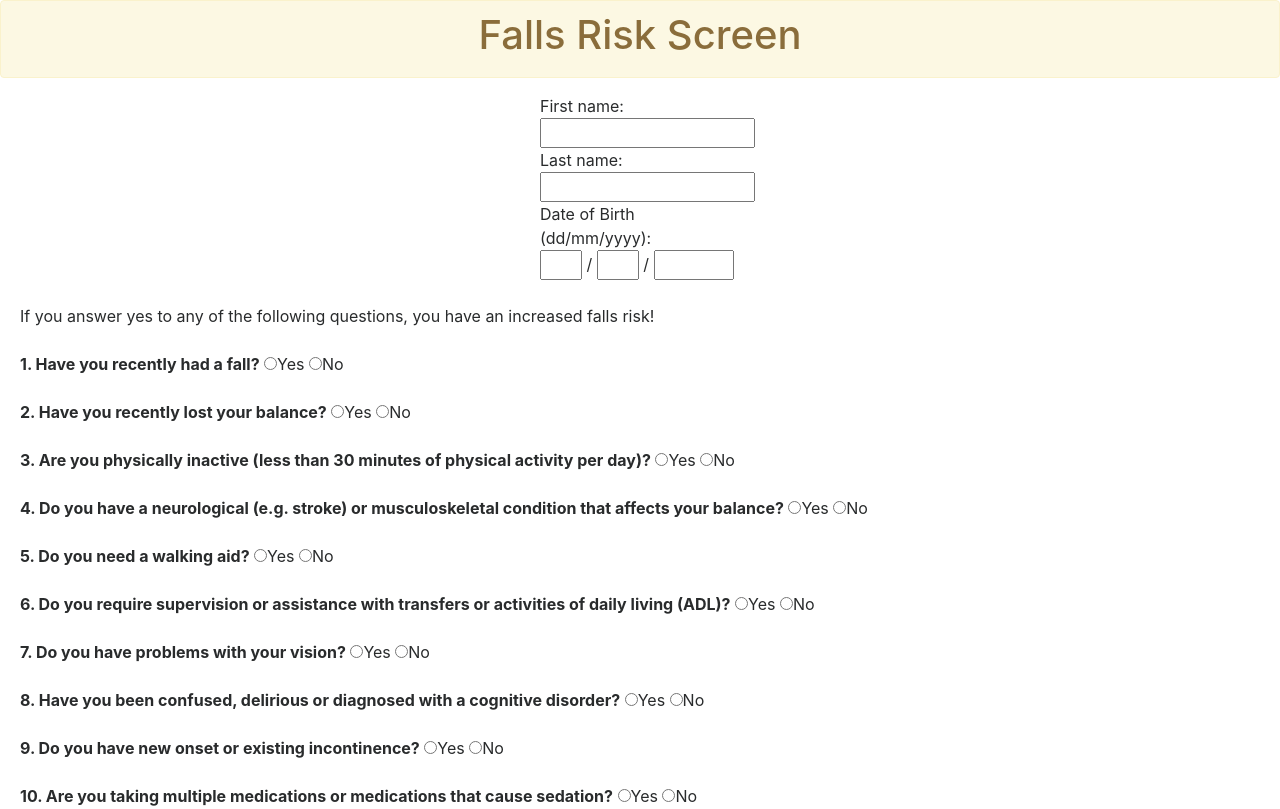
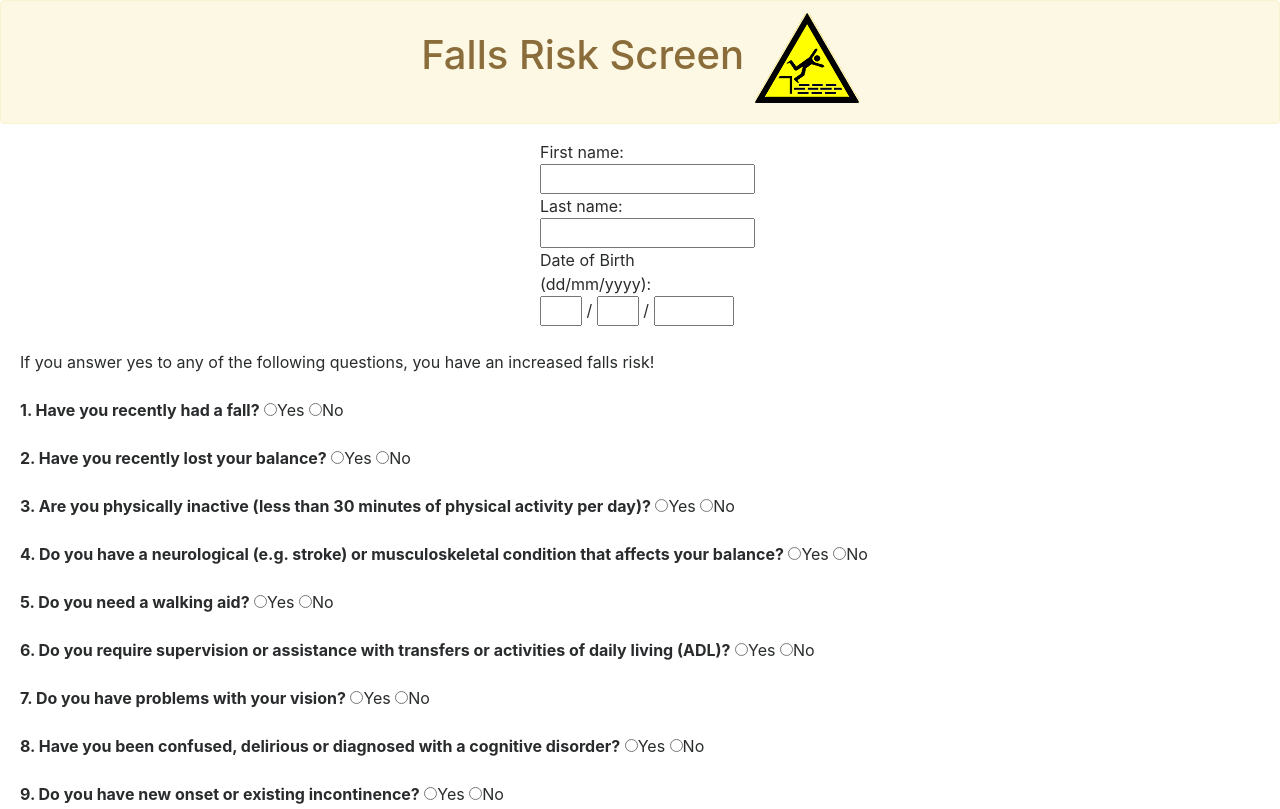
Before and after one commit to neilwoodroffe/falls-risk-screen, a plain HTML site: page index.html in a window 1280 px wide. Shown: the top 809 px of the page. Drawn offline with nearby package versions, Linux system fonts and the light colour scheme; a script that the page names is missing.

Commit message:
added png

```diff
--- a/index.html
+++ b/index.html
@@ -13,7 +13,7 @@
 <body>
 
     <div class="alert alert-warning" role="alert">
-        <h1> Falls Risk Screen </h1>
+        <h1> Falls Risk Screen <img src="fall.png"> </h1>
     </div>
 
 <form>
```
Also changed, not shown: fall.png (added).
